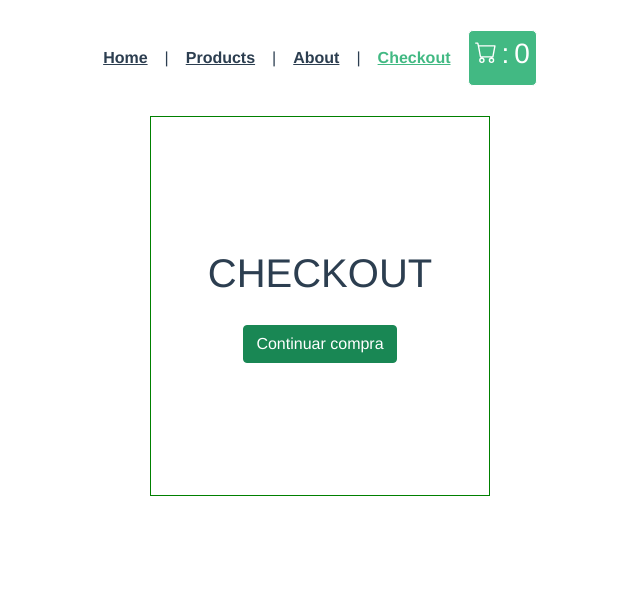
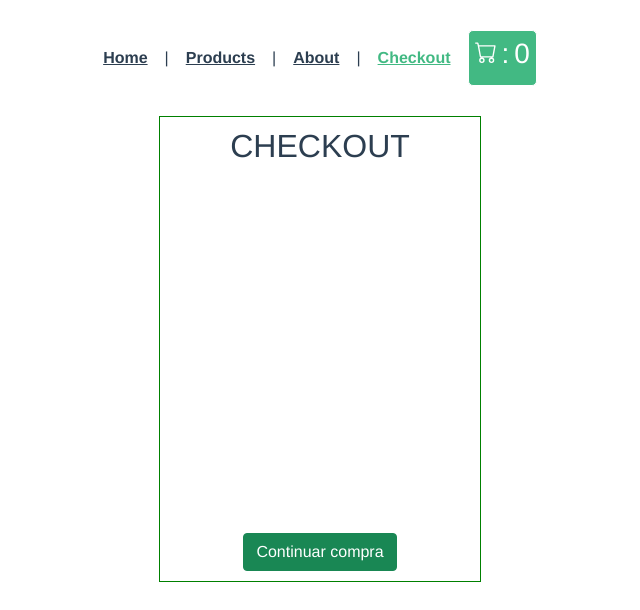
Before and after one commit to emilianoayala/ProseVuex, a Vue app: page /checkout in a window 1280 px wide. Shown: the top 610 px of the page, without its empty margins (320-960 px from the left). Built offline with nearby package versions, Linux system fonts and the light colour scheme.

Commit message:
estilos carrito

```diff
--- a/src/App.vue
+++ b/src/App.vue
@@ -28,6 +28,10 @@ export default {
 	-moz-osx-font-smoothing: grayscale;
 	text-align: center;
 	color: #2c3e50;
+
+	display: flex;
+	flex-direction: column;
+	align-items: center;
 }
 
 nav {
--- a/src/components/Item.vue
+++ b/src/components/Item.vue
@@ -1,33 +1,35 @@
 <template>
 	<div class="item">
-		<p>{{ nombre }}</p>
-		<b-img class="imagen-a" :src="imagen" alt="Image" thumbnail></b-img>
-		<p>${{ precio }}</p>
+		<b-img class="imagen-a" :src="imagen" alt="Image"></b-img>
+		<h3>{{ nombre }}</h3>
+		<h3>${{ precio }}</h3>
 		<div class="checkout">
 			<b-button
-				@click="accionAgregar({nombre, precio, imagen})"
+				class="itemButton"
+				@click="accionAgregar({ nombre, precio, imagen })"
 				variant="primary"
 				v-b-tooltip.hover
 				title="Añadir a Carrito"
 				v-if="!checkout"
 			>
-				<b-icon icon="cart-plus"></b-icon>
+				<b-icon class="carrito-icon" icon="cart-plus"></b-icon>
 			</b-button>
 			<b-button
+				class="itemButton"
 				@click="accionComprar({ nombre, precio, imagen })"
 				variant="success"
 				v-b-tooltip.hover
 				title="Comprar"
 				v-if="!checkout"
 			>
-				<b-icon icon="cart-check"></b-icon>
+				<b-icon class="carrito-icon" icon="cart-check"></b-icon>
 			</b-button>
 		</div>
 	</div>
 </template>
 
 <script>
-import {mapActions} from 'vuex'
+import { mapActions } from 'vuex';
 export default {
 	name: 'ItemVue',
 	// data() {
@@ -43,9 +45,9 @@ export default {
 		productos: Array,
 		checkout: Boolean,
 	},
-	methods:{
-		...mapActions(['accionAgregar', 'accionComprar'])
-	}
+	methods: {
+		...mapActions(['accionAgregar', 'accionComprar']),
+	},
 };
 </script>
 
@@ -53,19 +55,18 @@ export default {
 .item {
 	display: flex;
 	flex-direction: column;
-	justify-content: center;
+	justify-content: space-around;
 	align-items: center;
-	width: 200px;
-	height: 250px;
+	width: 350px;
+	height: 500px;
 	margin-top: 10px;
 	border: solid 1px;
-	padding: 20px;
-	border-radius: 20px;
+	border-radius: 15px;
 }
 
 .imagen-a {
-	width: 110px;
-	height: 110px;
+	width: 90%;
+	height: 60%;
 	object-fit: contain;
 }
 
@@ -73,4 +74,14 @@ export default {
 	display: flex;
 	gap: 5px;
 }
+
+.itemButton {
+	height: 60px;
+	width: 60px;
+}
+
+.carrito-icon {
+	font-size: 30px !important;
+}
+
 </style>
--- a/src/views/CheckoutView.vue
+++ b/src/views/CheckoutView.vue
@@ -1,8 +1,9 @@
 <template>
 	<div class="container">
-		<h1>CHECKOUT</h1>
-		<div v-if="productos.length <= 1">
+		<h2>CHECKOUT</h2>
+		<div class="checkout" v-if="productos.length <= 1">
 			<Item
+				class="checkout"
 				v-for="(item, index) in productos"
 				:key="index"
 				:imagen="item.imagen"
@@ -18,12 +19,12 @@
 				${{ item.precio }}
 			</h3>
 		</h1>
-		<b-button variant="success">Continuar compra</b-button>
+		<b-button class="boton" variant="success">Continuar compra</b-button>
 	</div>
 </template>
 
 <script>
-import {mapState} from 'vuex'
+import { mapState } from 'vuex';
 import Item from '../components/Item.vue';
 
 export default {
@@ -33,12 +34,8 @@ export default {
 		Item,
 	},
 	computed: {
-		...mapState(['productos'])
-	}
-
-	// mounted() {
-	// 	this.objects = JSON.parse(localStorage.getItem('productos-vue')); // Antes de montar la app creo una variable en el local storage
-	// },
+		...mapState(['productos']),
+	},
 };
 </script>
 
@@ -49,9 +46,14 @@ export default {
 	flex-direction: column;
 	align-items: center;
 	border: 1px solid green;
-	height: 380px;
-	width: 340px;
-	gap: 10px;
+	height: fit-content;
+	width: fit-content;
+	gap: 15px;
 	padding: 10px;
 }
+
+.checkout {
+	height: 330px;
+	width: 300px;
+}
 </style>
--- a/src/views/ProductsView.vue
+++ b/src/views/ProductsView.vue
@@ -1,5 +1,5 @@
 <template>
-	<div class="container">
+	<div class="containerPrincipal">
 		<div class="carrito">
 			<div class="titulo">
 				<h1>Products</h1>
@@ -76,25 +76,20 @@ h1 {
 }
 .products {
 	display: flex;
-	max-width: 730px;
-	max-height: 520px;
-	overflow-y: scroll;
+	max-width: 1600px;
 	flex-wrap: wrap;
-	width: 100%;
 	align-items: center;
 	gap: 30px;
 	margin-top: 20px;
-	border: 4px solid brown;
 	border-radius: 10px;
 	justify-content: center;
 	margin-bottom: 50px;
 }
 
-.container {
+.containerPrincipal {
 	display: flex;
 	flex-direction: column;
 	align-items: center;
-	width: fit-content;
 }
 
 .carrito {
```
